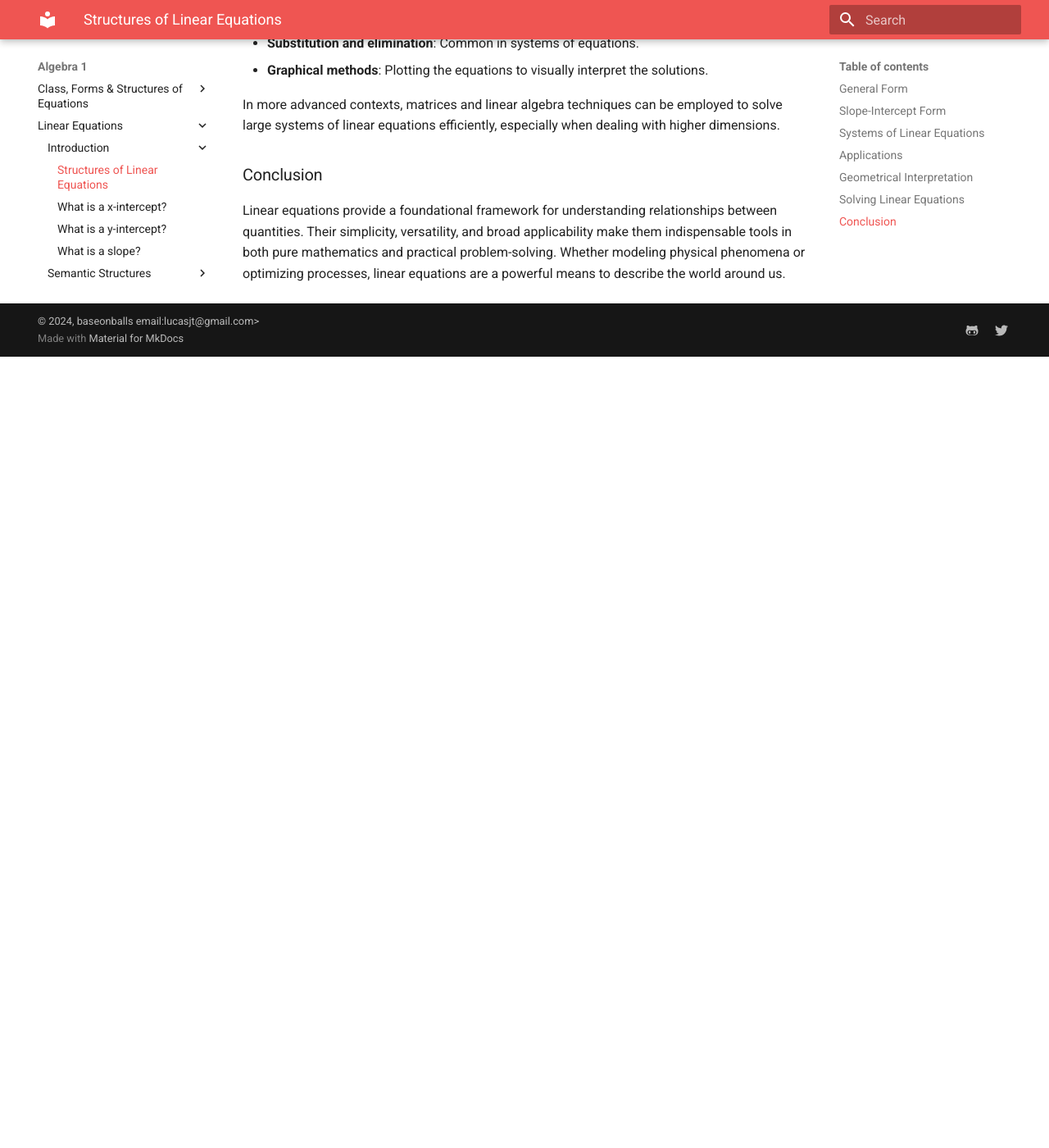
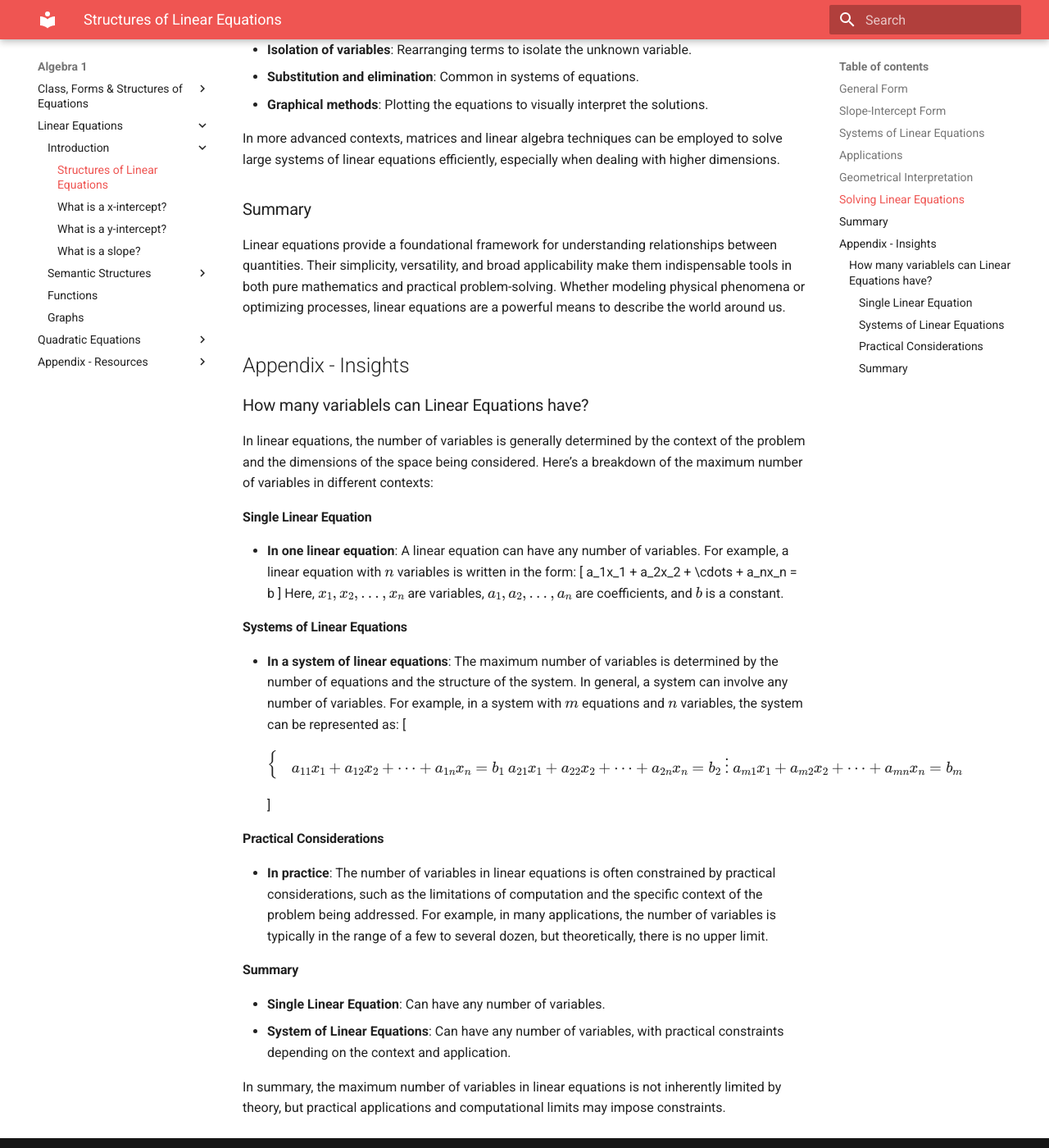
Before and after one commit to baseonballs/mpower-sitedocs, an MkDocs documentation site: the page built from site-docs/mathematics/a1/eqs/linear/intro/intro.md, in a window 1280 px wide and 1400 px high, scrolled down 3266 px. Shown: the whole window at 82% size. Built offline with MkDocs 1.6.1 and Material for MkDocs 9.7.7, drawn with Linux system fonts in a browser that asks for light colours; formulas are drawn with MathJax 3; before the commit the page ends 3701 px from its top, so only the background shows below that; some of the changed text lies outside the part shown.

Commit message:
update a1 intro.

```diff
--- a/site-docs/mathematics/a1/eqs/linear/intro/intro.md
+++ b/site-docs/mathematics/a1/eqs/linear/intro/intro.md
@@ -26,6 +26,9 @@
 - \(a\) and \(b\) are constants, \(a \neq 0\).
 
 >Note: Here you are likely scratching your head.  Why is there a constraint on the coefficient of **$a$**.  What about the **$x$** variable. Why is it that it's allowed to be zero. If I don't have an **$x$**  variable, how is that considered a linear equation? Ok, I don't get it. [Give me insights](insights-a-nonzero.md).
+
+
+> Recognize the indepdent variable from other letters or symboles used in the linear equations.
 
 In this case, solving the equation involves isolating \(x\) by performing basic algebraic operations. For example, to solve \(3x + 5 = 0\), you would subtract 5 from both sides and then divide by 3:
 
@@ -117,6 +120,39 @@
 
 In more advanced contexts, matrices and linear algebra techniques can be employed to solve large systems of linear equations efficiently, especially when dealing with higher dimensions.
 
-### Conclusion
+### Summary
 
 Linear equations provide a foundational framework for understanding relationships between quantities. Their simplicity, versatility, and broad applicability make them indispensable tools in both pure mathematics and practical problem-solving. Whether modeling physical phenomena or optimizing processes, linear equations are a powerful means to describe the world around us.
+
+## Appendix - Insights
+
+### How many variablels can Linear Equations have?
+
+In linear equations, the number of variables is generally determined by the context of the problem and the dimensions of the space being considered. Here’s a breakdown of the maximum number of variables in different contexts:
+
+#### Single Linear Equation
+- **In one linear equation**: A linear equation can have any number of variables. For example, a linear equation with \( n \) variables is written in the form:
+  \[
+  a_1x_1 + a_2x_2 + \cdots + a_nx_n = b
+  \]
+  Here, \( x_1, x_2, \ldots, x_n \) are variables, \( a_1, a_2, \ldots, a_n \) are coefficients, and \( b \) is a constant.
+
+#### Systems of Linear Equations
+- **In a system of linear equations**: The maximum number of variables is determined by the number of equations and the structure of the system. In general, a system can involve any number of variables. For example, in a system with \( m \) equations and \( n \) variables, the system can be represented as:
+  \[
+  \begin{cases}
+  a_{11}x_1 + a_{12}x_2 + \cdots + a_{1n}x_n = b_1 \\
+  a_{21}x_1 + a_{22}x_2 + \cdots + a_{2n}x_n = b_2 \\
+  \vdots \\
+  a_{m1}x_1 + a_{m2}x_2 + \cdots + a_{mn}x_n = b_m
+  \end{cases}
+  \]
+
+#### Practical Considerations
+- **In practice**: The number of variables in linear equations is often constrained by practical considerations, such as the limitations of computation and the specific context of the problem being addressed. For example, in many applications, the number of variables is typically in the range of a few to several dozen, but theoretically, there is no upper limit.
+
+#### Summary
+- **Single Linear Equation**: Can have any number of variables.
+- **System of Linear Equations**: Can have any number of variables, with practical constraints depending on the context and application.
+
+In summary, the maximum number of variables in linear equations is not inherently limited by theory, but practical applications and computational limits may impose constraints.
```
Also changed, not shown: site-docs/mathematics/a1/eqs/forms/class-of-equations.md (+20 -1 lines), site-docs/resources/index.md (+1 -0 lines).
